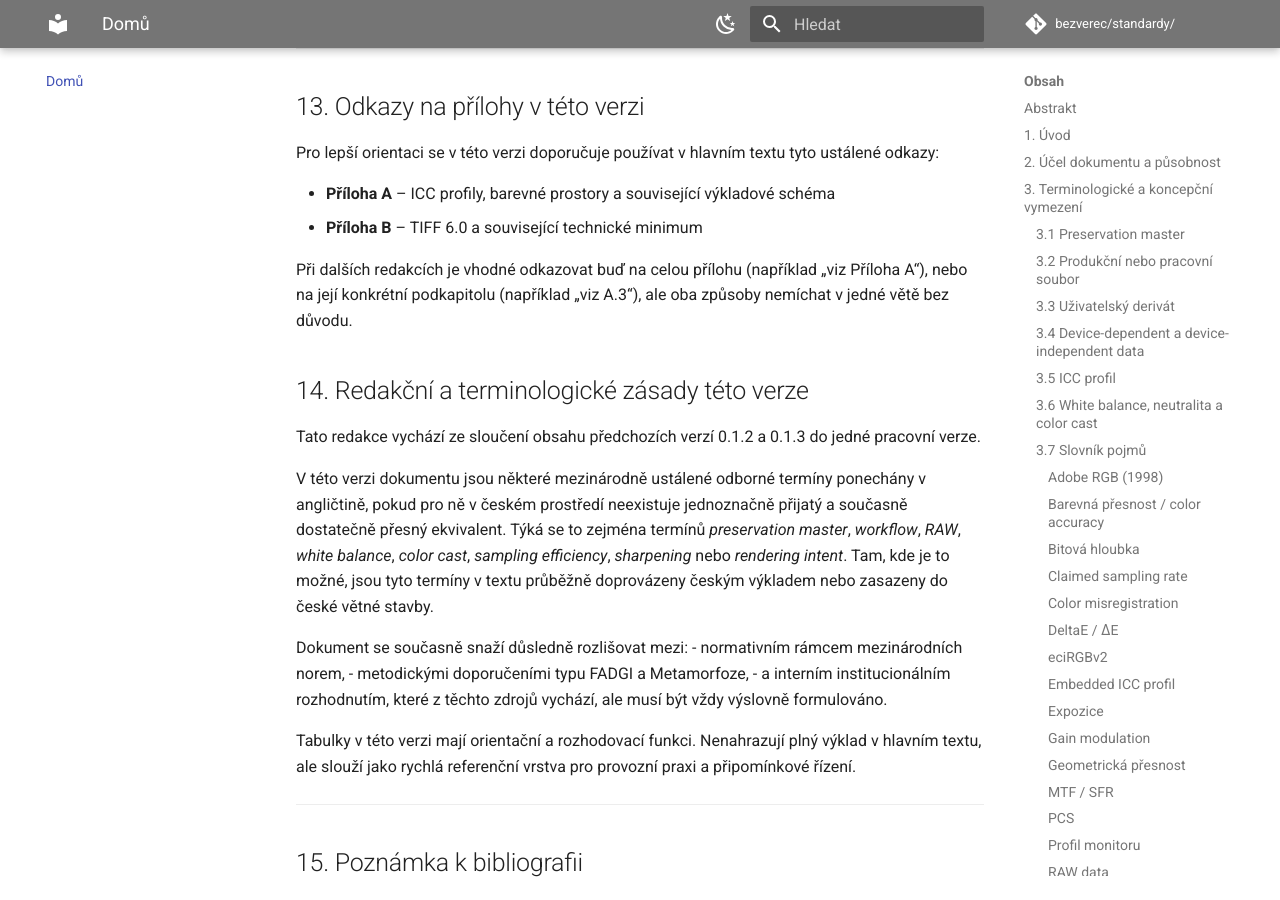
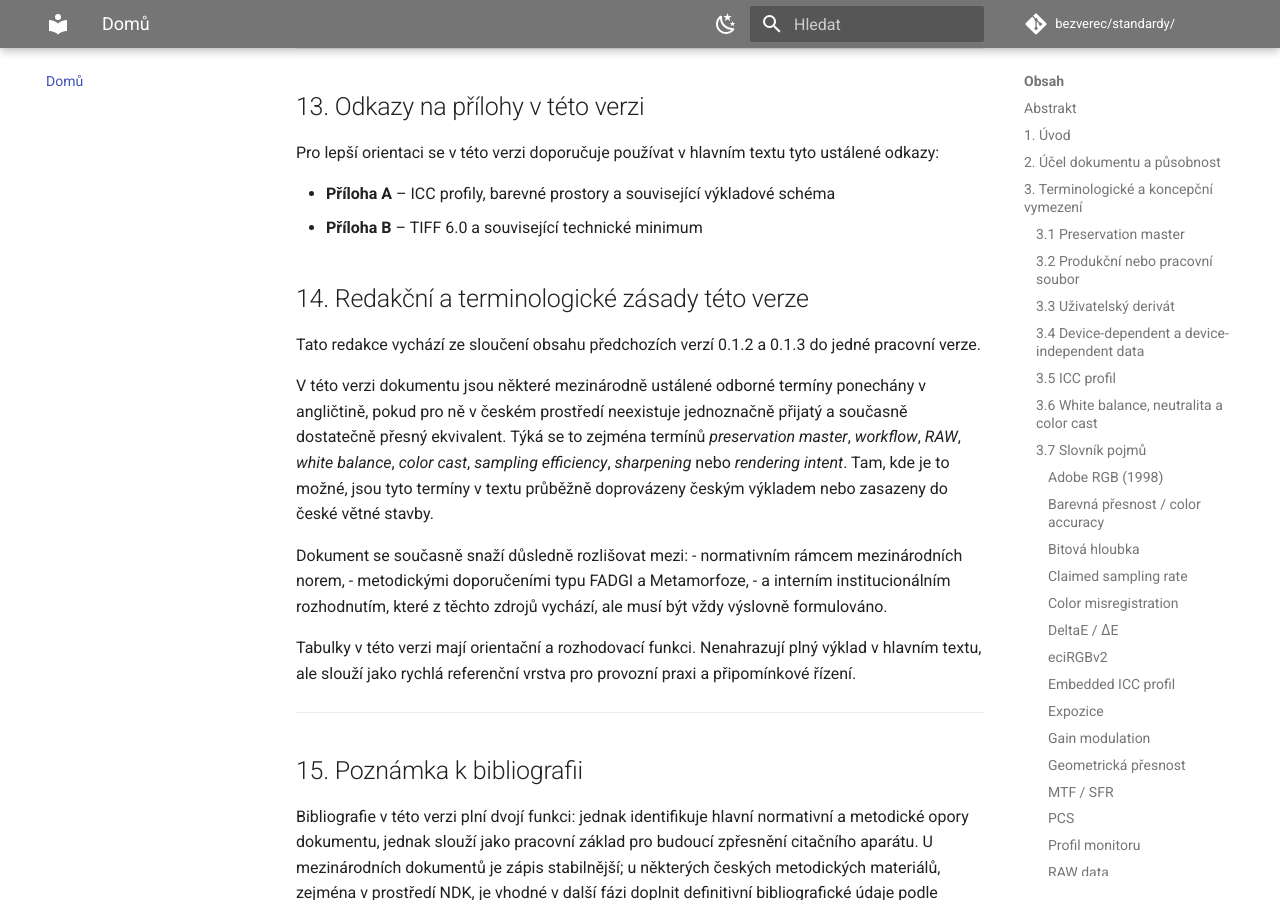
Before and after one commit to bezverec/standardy, an MkDocs documentation site: the page built from docs/index.md, in a window 1280 px wide and 900 px high, scrolled down 31217 px. Built offline with MkDocs 1.6.1 and Material for MkDocs 9.7.7, drawn with Linux system fonts in a browser that asks for light colours; comment, search, counter and statistics services are not loaded.

Commit message:
Update index.md

```diff
--- a/docs/index.md
+++ b/docs/index.md
@@ -865,8 +865,6 @@ Pro lepší orientaci se v této verzi doporučuje používat v hlavním textu t
 - **Příloha A** – ICC profily, barevné prostory a související výkladové schéma
 - **Příloha B** – TIFF 6.0 a související technické minimum
 
-Při dalších redakcích je vhodné odkazovat buď na celou přílohu (například „viz Příloha A“), nebo na její konkrétní podkapitolu (například „viz A.3“), ale oba způsoby nemíchat v jedné větě bez důvodu.
-
 ## 14. Redakční a terminologické zásady této verze
 
 Tato redakce vychází ze sloučení obsahu předchozích verzí 0.1.2 a 0.1.3 do jedné pracovní verze.
```
